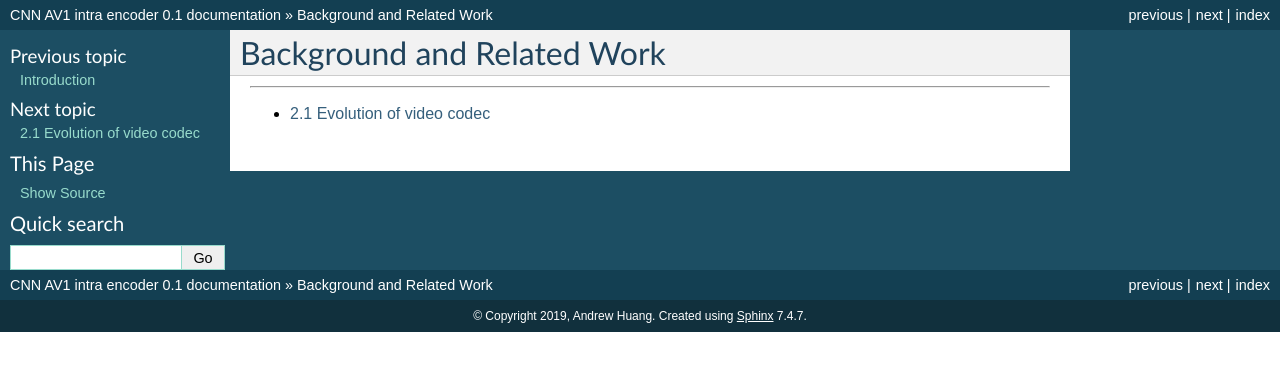
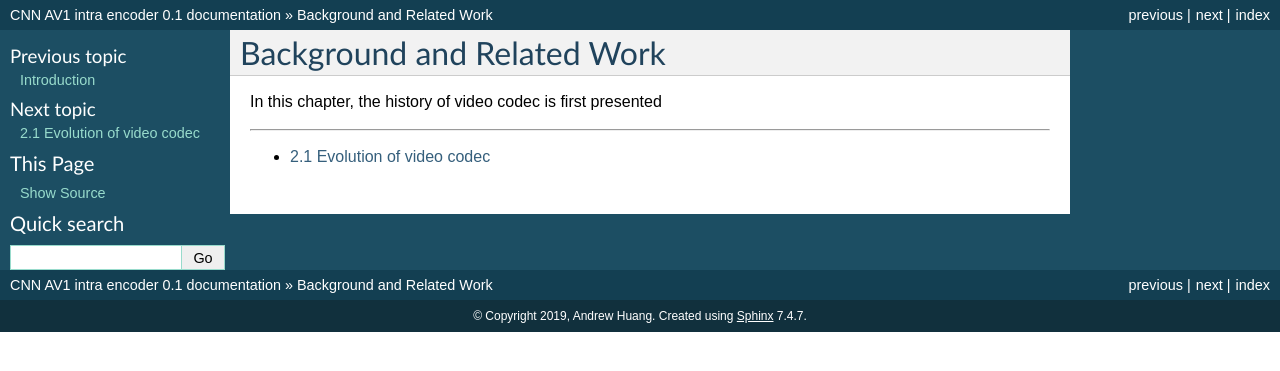
Before and after one commit to epadam/CNN-AV1-intra-encoder, a Sphinx documentation site: the page built from source/chapters/c2.rst, in a window 1280 px wide. Shown: the top 371 px of the page. Built offline with Sphinx 7.4.7, drawn with Linux system fonts in a browser that asks for light colours.

Commit message:
Update c2.rst

```diff
--- a/source/chapters/c2.rst
+++ b/source/chapters/c2.rst
@@ -1,6 +1,7 @@
 Background and Related Work
 ===========================
 
+In this chapter, the history of video codec is first presented
 
 
 
```
